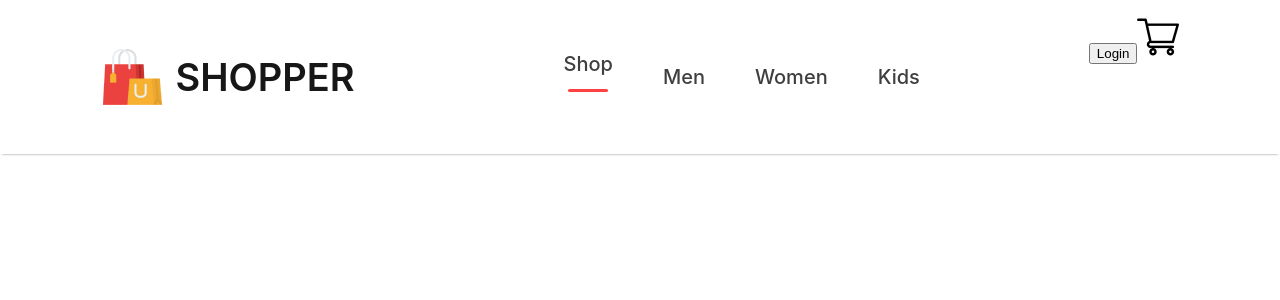
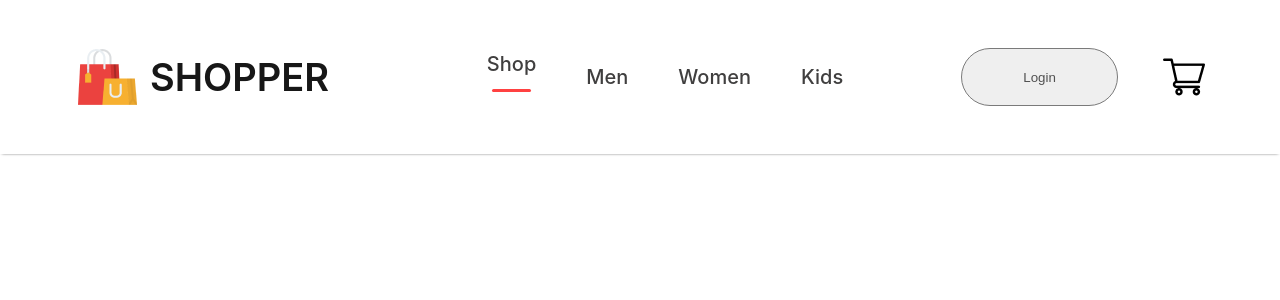
Before and after one commit to Kirttinath/Code-World, a React (Create React App) app in the folder frontend/: page / in a window 1280 px wide. Shown: the top 300 px of the page. Built offline with nearby package versions, Linux system fonts and the light colour scheme.

Commit message:
login cart button styling added

```diff
--- a/frontend/src/Components/Navbar/Navbar.css
+++ b/frontend/src/Components/Navbar/Navbar.css
@@ -43,3 +43,19 @@
     border-radius: 10px;
     background-color: #ff4141;
 }
+
+.nav-login-cart{
+    display: flex;
+    align-items: center;
+    gap: 45px;
+
+}
+
+.nav-login-cart button{
+    width: 157px;
+    height: 58px;
+    outline: none;
+    border: 1px solid #7a7a7a;
+    border-radius: 75px;
+    color: #515151;
+}
```
